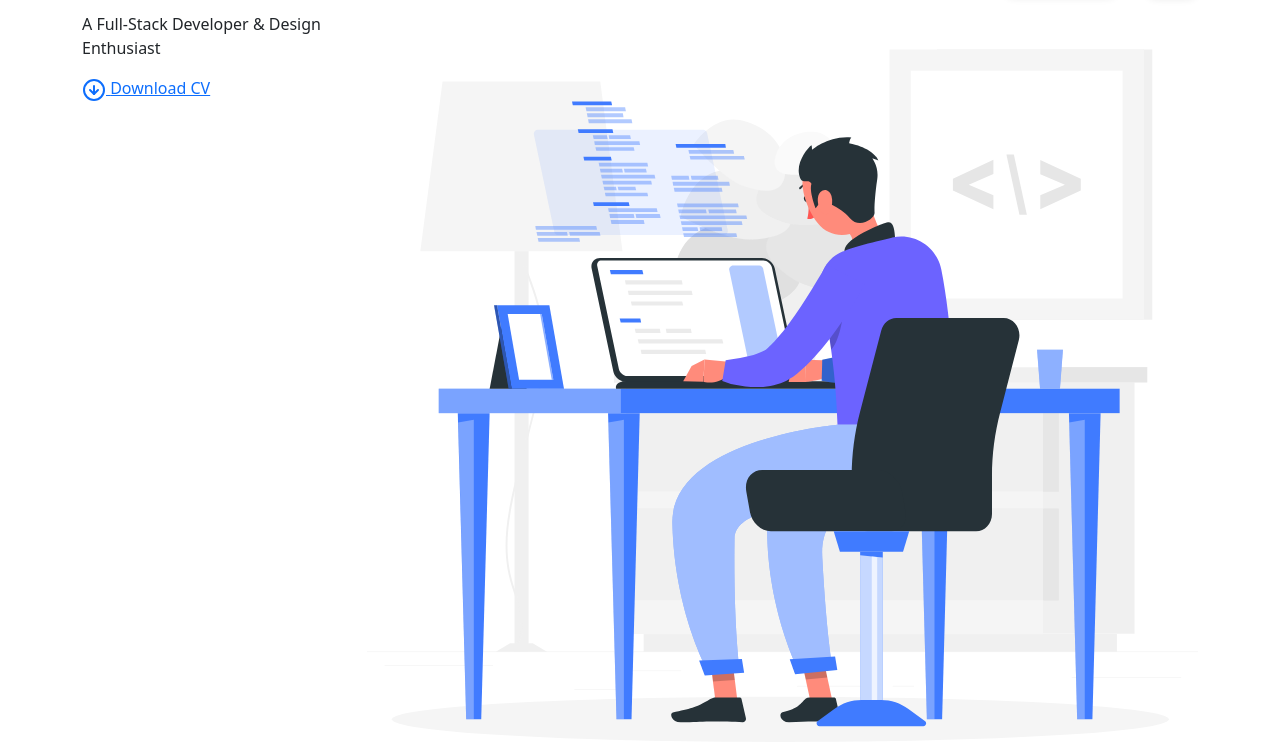
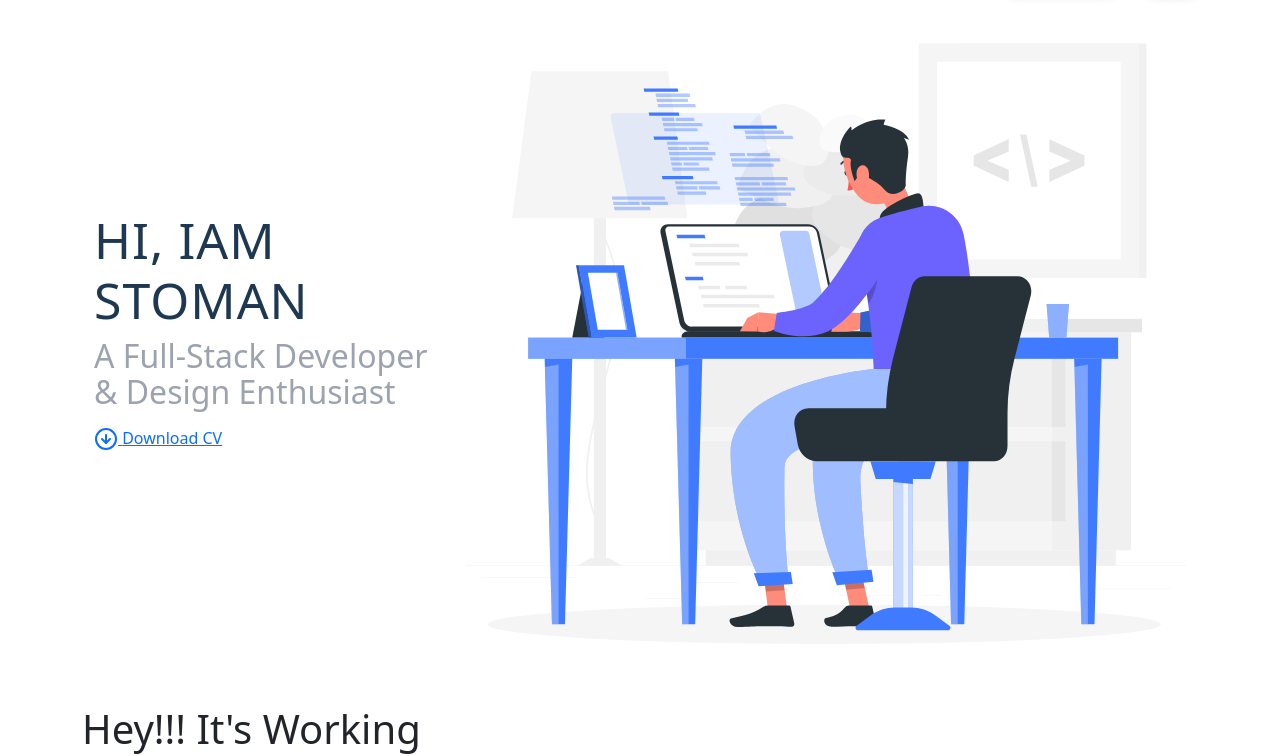
Before and after one commit to realstoman/stomanstrap, a website built with Parcel: page src/index.html in a window 1280 px wide. Shown: the part 78-834 px from the top of the page. Built offline with nearby package versions, Linux system fonts and the light colour scheme.

Commit message:
Banner design

```diff
--- a/src/index.html
+++ b/src/index.html
@@ -74,24 +74,18 @@
 			<!-- Home banner start -->
 			<section class="container stoman-banner">
 				<div class="row">
-					<div class="col-3">
-						<h1 class="">Hi, Iam Stoman</h1>
-						<p class="">
-							A Full-Stack Developer & Design Enthusiast
-						</p>
-						<div class="flex justify-center sm:block">
-							<a href="#" class="">
-								<i
-									data-feather="arrow-down-circle"
-									class=""
-								></i>
-								<span class="text-sm sm:text-lg"
-									>Download CV</span
-								></a
+					<div class="col-4 stoman-content">
+						<h1>Hi, Iam Stoman</h1>
+						<p>A Full-Stack Developer & Design Enthusiast</p>
+						<div class="stoman-download-cv">
+							<a href="#">
+								<i data-feather="arrow-down-circle"></i>
+								<span>Download CV</span></a
 							>
 						</div>
 					</div>
-					<div class="col-9">
+
+					<div class="col-8 stoman-developer">
 						<img
 							src="../src/images/developer.svg"
 							class="animate__animated animate__fadeInRight"
--- a/src/index.js
+++ b/src/index.js
@@ -12,7 +12,7 @@ import 'animate.css';
 import './sass/app.scss';
 import { stoman } from './js/app';
 
-document.querySelector('h1').textContent = stoman('Hi, how are you?');
+// document.querySelector('h1').textContent = stoman('Hi, how are you?');
 
 // Call FeatherIcons method in order to use its icons
 const feather = require('feather-icons');
--- a/src/sass/app.scss
+++ b/src/sass/app.scss
@@ -5,3 +5,4 @@
 
 @import "libs/variables.scss";
 @import "layout/header.scss";
+@import "components/banner.scss";
--- /dev/null
+++ b/src/sass/components/_banner.scss
@@ -0,0 +1,35 @@
+/***
+* StomanStrap Banner Design File
+* Coded By: @NangialaiStoman
+*/
+
+.stoman-banner {
+	.row {
+		margin: 0 !important;
+		padding: 0 !important;
+		display: flex;
+		justify-content: center;
+		align-items: center;
+
+		.stoman-content {
+			h1 {
+				font-size: 50px;
+				color: $stoman-dark-ternary;
+				font-weight: 500;
+				text-transform: uppercase;
+				letter-spacing: 1px;
+			}
+
+			p {
+				font-size: 32px;
+				font-weight: 500;
+				line-height: 36px;
+				color: $stoman-light-gray;
+			}
+		}
+
+		.stoman-developer {
+			text-align: right !important;
+		}
+	}
+}
--- a/src/sass/layout/_header.scss
+++ b/src/sass/layout/_header.scss
@@ -4,6 +4,7 @@
 */
 
 .stoman-header {
+	// Navigation style start
 	.stoman-nav {
 		ul {
 			li {
@@ -25,6 +26,8 @@
 			}
 		}
 	}
+
+	// CTA & theme switcher style start
 	.stoman-cta {
 		.stoman-hireme {
 			border: none;
--- a/src/sass/libs/_variables.scss
+++ b/src/sass/libs/_variables.scss
@@ -15,6 +15,7 @@ $secondary-stoman-hover: #eaecf2;
 $stoman-light-primary: #ffffff;
 $stoman-light-secondary: #f7f8fc;
 $stoman-light-ternary: #f6f7f8;
+$stoman-light-gray: #9ca3af;
 
 // Dark Colors
 $stoman-dark-primary: #0d2438;
```
